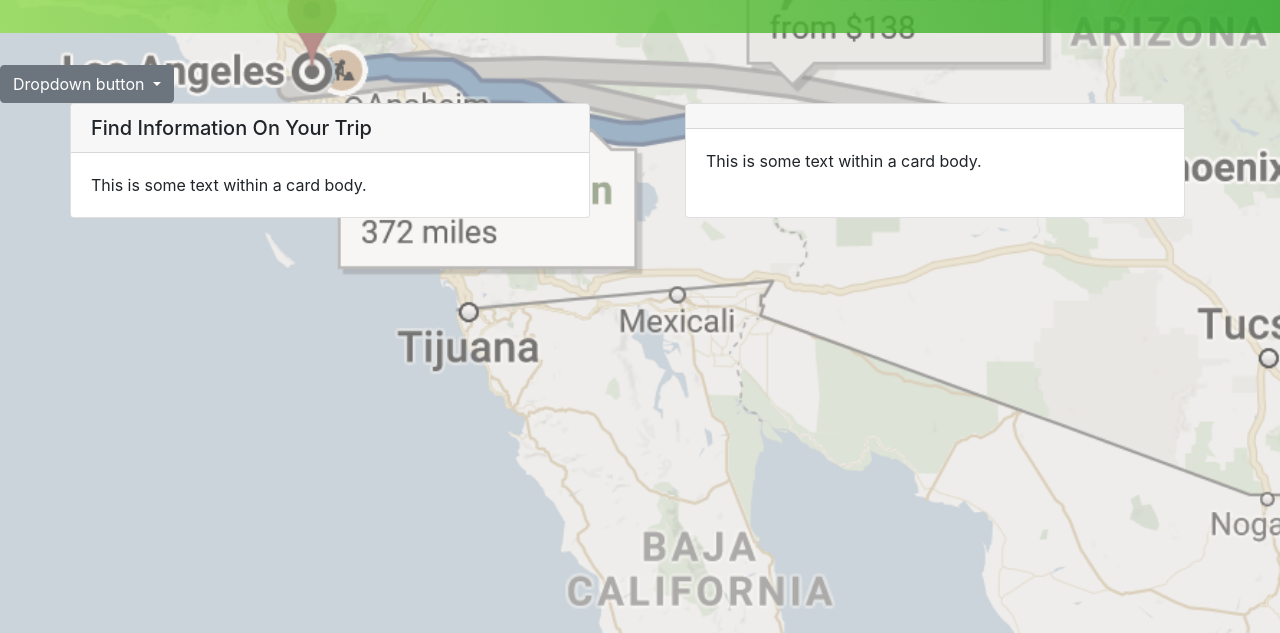
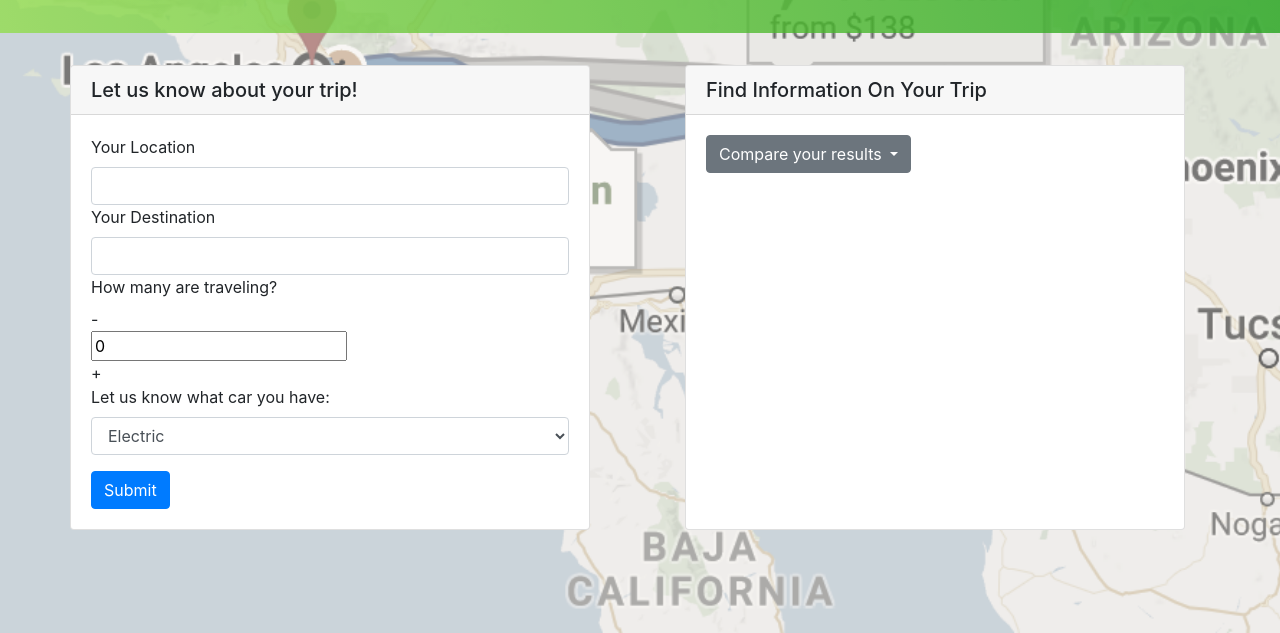
Before and after one commit to steve626/IsItWorthIt, a plain HTML site: page index.html in a window 1280 px wide. Shown: the part 167-800 px from the top of the page. Drawn offline with nearby package versions, Linux system fonts and the light colour scheme; no server answers.

Commit message:
Update index.html

```diff
--- a/index.html
+++ b/index.html
@@ -4,8 +4,14 @@
 	<meta charset="utf-8">
 	<meta name="viewport" content="width=device-width, initial-scale=1.0"/>
 	<title>Is It Worth It?</title>
+	<!--Google Fonts CSS-->
 	<link href="https://fonts.googleapis.com/css?family=Oswald" rel="stylesheet">
+	<!--Bootstrap CSS-->
 	<link rel="stylesheet" href="https://maxcdn.bootstrapcdn.com/bootstrap/4.0.0/css/bootstrap.min.css" integrity="sha384-Gn5384xqQ1aoWXA+058RXPxPg6fy4IWvTNh0E263XmFcJlSAwiGgFAW/dAiS6JXm" crossorigin="anonymous">
+	<!--Font Awesome CSS-->
+	<link rel="stylesheet" href="https://use.fontawesome.com/releases/v5.0.8/css/solid.css" integrity="sha384-v2Tw72dyUXeU3y4aM2Y0tBJQkGfplr39mxZqlTBDUZAb9BGoC40+rdFCG0m10lXk" crossorigin="anonymous">
+	<link rel="stylesheet" href="https://use.fontawesome.com/releases/v5.0.8/css/fontawesome.css" integrity="sha384-q3jl8XQu1OpdLgGFvNRnPdj5VIlCvgsDQTQB6owSOHWlAurxul7f+JpUOVdAiJ5P" crossorigin="anonymous">
+	<!--General CSS-->
 	<link rel="stylesheet" type="text/css" href="assets/css/style.css">
 
 </head>
@@ -20,48 +26,95 @@
 	</div>
 
 
-	<div class="dropdown">
 
-  		<button class="btn btn-secondary dropdown-toggle" type="button" id="dropdownMenuButton" data-toggle="dropdown" aria-haspopup="true" aria-expanded="false">
-    		Dropdown button
-  		</button>
-
-  		<div class="dropdown-menu" aria-labelledby="dropdownMenuButton">
-    		<a class="dropdown-item" href="#">Action</a>
-    		<a class="dropdown-item" href="#">Another action</a>
-    		<a class="dropdown-item" href="#">Something else here</a>
-  		</div>
-	</div>
+<!--Start of important HTML-->
 
 	<div class="container">
 		<div class="row">
-			<div class="card">
-				<h5 class="card-header">Find Information On Your Trip</h5>
+
+			<!--Have users input information here-->
+			<div class="card" id="infoinput">
+				<h5 class="card-header">Let us know about your trip!</h5>
   					<div class="card-body">
-    				This is some text within a card body.
+    					<form>
+							<!--Users enter their location here-->
+            				<div>
+                				<label for="location">Your Location</label>
+                    			<input type="location" class="form-control" id="location">
+            				</div>
+
+							<!--Users enter where they're traveling here-->
+            				<div>
+                				<label for="Destination">Your Destination</label>
+                    			<input type="text" class="form-control" id="desination">
+            				</div>
+
+							<!--Users list how many passangers there are-->
+            				<div>
+            					<label for="passangers">How many are traveling?</label>
+            					<form id="passangers">
+            						<div class="value-button" id="decrease" onclick="decreaseValue()" value="Decrease Value">-</div>
+  										<input type="number" id="number" value="0" />
+
+  									<div class="value-button" id="increase" onclick="increaseValue()" value="Increase Value">+</div>
+            					</form>
+            				</div>
+
+							<!--Users can choose from the options to let us know what best describes their car-->
+            				<div class="form-group">
+  								<label for="sel1">Let us know what car you have:</label>
+  									<select class="form-control" id="sel1">
+    									<option>Electric</option>
+    									<option>Compact</option>
+    									<option>Mid-sized</option>
+    									<option>Full-sized</option>
+    									<option>Small SUV</option>
+    									<option>Large SUV</option>
+    									<option>Minivan</option>
+    									<option>Truck</option>
+  									</select>
+							</div>
+
+            				<button type="submit" class="btn btn-primary" id="submit">Submit</button>
+        				</form>
+
   					</div>
 			</div>
 
 		<div class="col-1">
 		</div>
 
+		<!--This is where users will see their information-->
 		<div class="card" id="infodump">
-				<h5 class="card-header"></h5>
+				<h5 class="card-header">Find Information On Your Trip</h5>
   				<div class="card-body">
-    			This is some text within a card body.
+
+					<!--Let the users compare their results by picking what option they want to see-->
+    				<div class="dropdown">
+  						<button class="btn btn-secondary dropdown-toggle" type="button" id="dropdownMenuButton" data-toggle="dropdown" aria-haspopup="true" aria-expanded="false">
+    					Compare your results
+  						</button>
+
+  					<div class="dropdown-menu" aria-labelledby="dropdownMenuButton">
+    					<a class="dropdown-item" href="#">Driving</a>
+    					<a class="dropdown-item" href="#">Plane</a>
+    					<a class="dropdown-item" href="#">Public Transit</a>
+  					</div>
+					</div>
+
   				</div>
 		</div>
 
 		</div>
 	</div>
-
+<!--Bootstrap JQuery-->
 <script src="https://code.jquery.com/jquery-3.2.1.slim.min.js" integrity="sha384-KJ3o2DKtIkvYIK3UENzmM7KCkRr/rE9/Qpg6aAZGJwFDMVNA/GpGFF93hXpG5KkN" crossorigin="anonymous"></script>
+<!--Boostrap Javascript-->
 <script src="https://cdnjs.cloudflare.com/ajax/libs/popper.js/1.12.9/umd/popper.min.js" integrity="sha384-ApNbgh9B+Y1QKtv3Rn7W3mgPxhU9K/ScQsAP7hUibX39j7fakFPskvXusvfa0b4Q" crossorigin="anonymous"></script>
 <script src="https://maxcdn.bootstrapcdn.com/bootstrap/4.0.0/js/bootstrap.min.js" integrity="sha384-JZR6Spejh4U02d8jOt6vLEHfe/JQGiRRSQQxSfFWpi1MquVdAyjUar5+76PVCmYl" crossorigin="anonymous"></script>
-<script
-  src="https://code.jquery.com/jquery-3.3.1.js"
-  integrity="sha256-2Kok7MbOyxpgUVvAk/HJ2jigOSYS2auK4Pfzbm7uH60="
-  crossorigin="anonymous"></script>
+<!--General JQuery-->
+<script src="https://code.jquery.com/jquery-3.3.1.js" integrity="sha256-2Kok7MbOyxpgUVvAk/HJ2jigOSYS2auK4Pfzbm7uH60=" crossorigin="anonymous"></script>
+<!--General Javascript-->
 <script src="assets/javascript/app.js"></script>
 
 </body>
```
